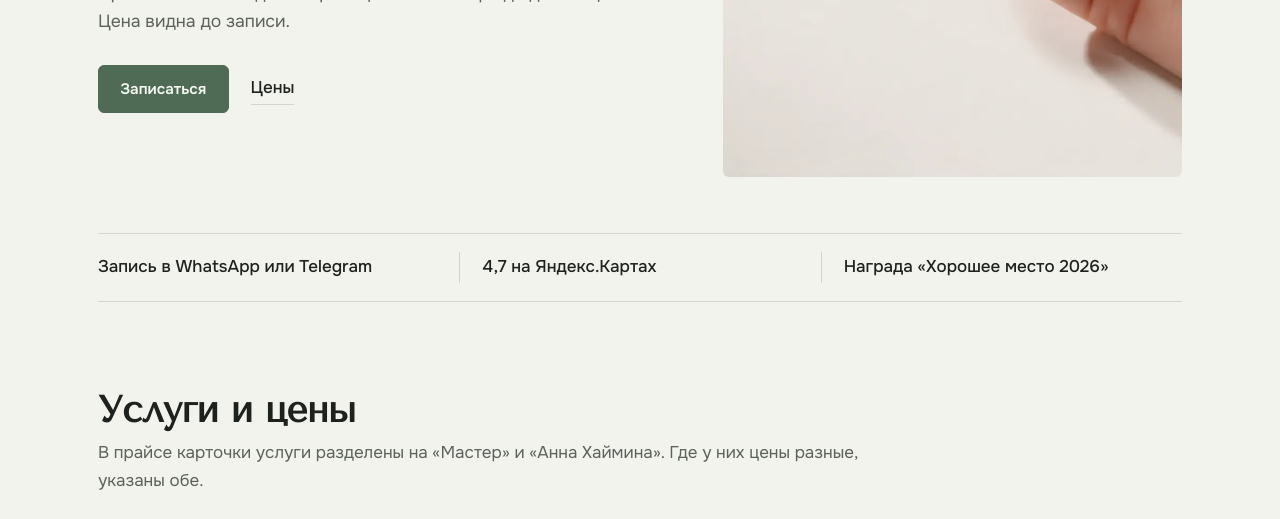
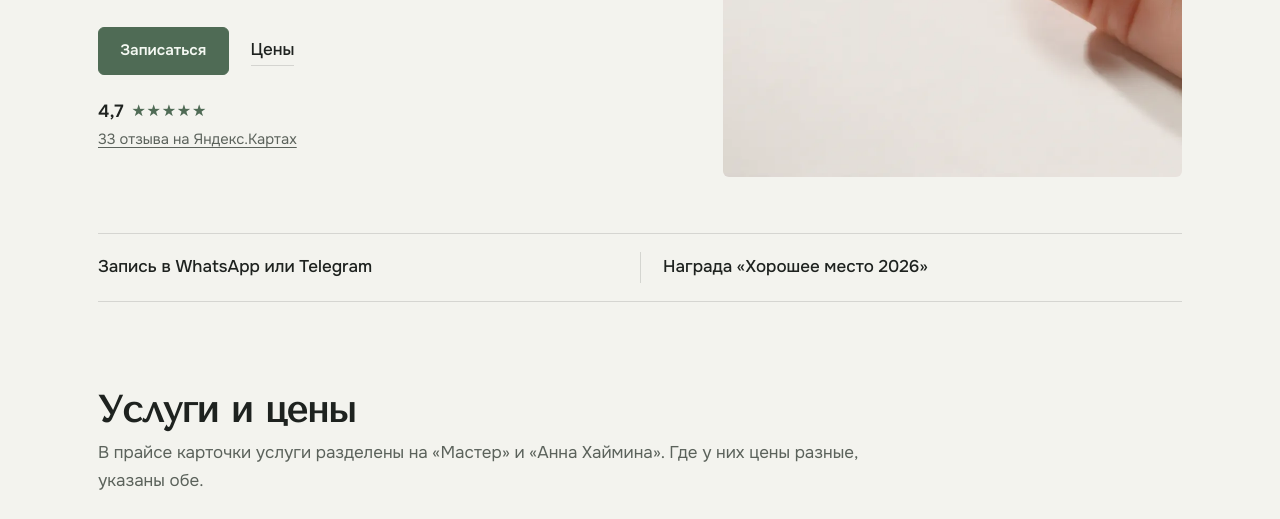
Before and after one commit to tuzir2022-creator/biryuza-estet, a plain HTML site: page index.html in a window 1280 px wide. Shown: the part 537-1056 px from the top of the page. Drawn offline with Linux system fonts and the light colour scheme.

Commit message:
Блок рейтинга со звёздами и ссылкой на карточку на первом экране

```diff
--- a/index.html
+++ b/index.html
@@ -41,11 +41,12 @@
       <h1>Маникюр, педикюр и эпиляция в Глазове – цены до записи</h1>
       <p class="s-lead">Прайс салона на одной странице: от маникюра до депиляции. Цена видна до записи.</p>
       <div class="s-actions"><a class="s-btn" href="#contacts">Записаться</a><a class="s-link" href="#prices">Цены</a></div>
+      <div class="s-hero__rating"><a class="s-toprating" href="https://yandex.ru/maps/org/biryuza_estet/160525285295/" target="_blank" rel="noopener"><span class="s-toprating__row"><b>4,7</b><span class="s-reviews__stars" style="--r: 4.7" aria-hidden="true"></span></span><u>33 отзыва на Яндекс.Картах</u></a></div>
     </div>
     <figure class="s-hero__img"><img class="" src="assets/hero.webp" alt="Иллюстрация: рука с нюдовым маникюром на светлом фоне" decoding="async" fetchpriority="high"></figure>
   </section>
 
-  <ul class="s-facts"><li>Запись в WhatsApp или Telegram</li><li>4,7 на Яндекс.Картах</li><li>Награда «Хорошее место 2026»</li></ul>
+  <ul class="s-facts"><li>Запись в WhatsApp или Telegram</li><li>Награда «Хорошее место 2026»</li></ul>
 
   <section class="s-section" id="prices">
     <header class="s-section__head"><h2>Услуги и цены</h2><p>В прайсе карточки услуги разделены на «Мастер» и «Анна Хаймина». Где у них цены разные, указаны обе.</p></header>
--- a/style-lite.css
+++ b/style-lite.css
@@ -145,3 +145,13 @@ main { max-width: var(--wrap); margin: 0 auto; padding: 0 var(--gut); }
   .s-board__dots { display: none; }
   .s-board__price { margin-left: auto; }
 }
+
+.s-toprating { display: inline-flex; flex-direction: column; align-items: flex-start; gap: 3px; color: inherit; text-decoration: none; }
+.s-toprating__row { display: inline-flex; align-items: center; gap: 8px; }
+.s-toprating b { font-size: 1.1rem; font-weight: 700; }
+.s-toprating .s-reviews__stars { font-size: 1rem; }
+.s-toprating u { font-size: .92rem; font-weight: 400; color: var(--c-ink-soft); text-underline-offset: 3px; text-decoration-thickness: 1px; }
+.s-toprating:hover u { color: var(--c-accent-deep, var(--c-accent)); }
+
+.s-hero__rating { margin-top: 22px; }
+@media (min-width: 861px) { .s-facts { grid-template-columns: repeat(2, 1fr); } }
```
